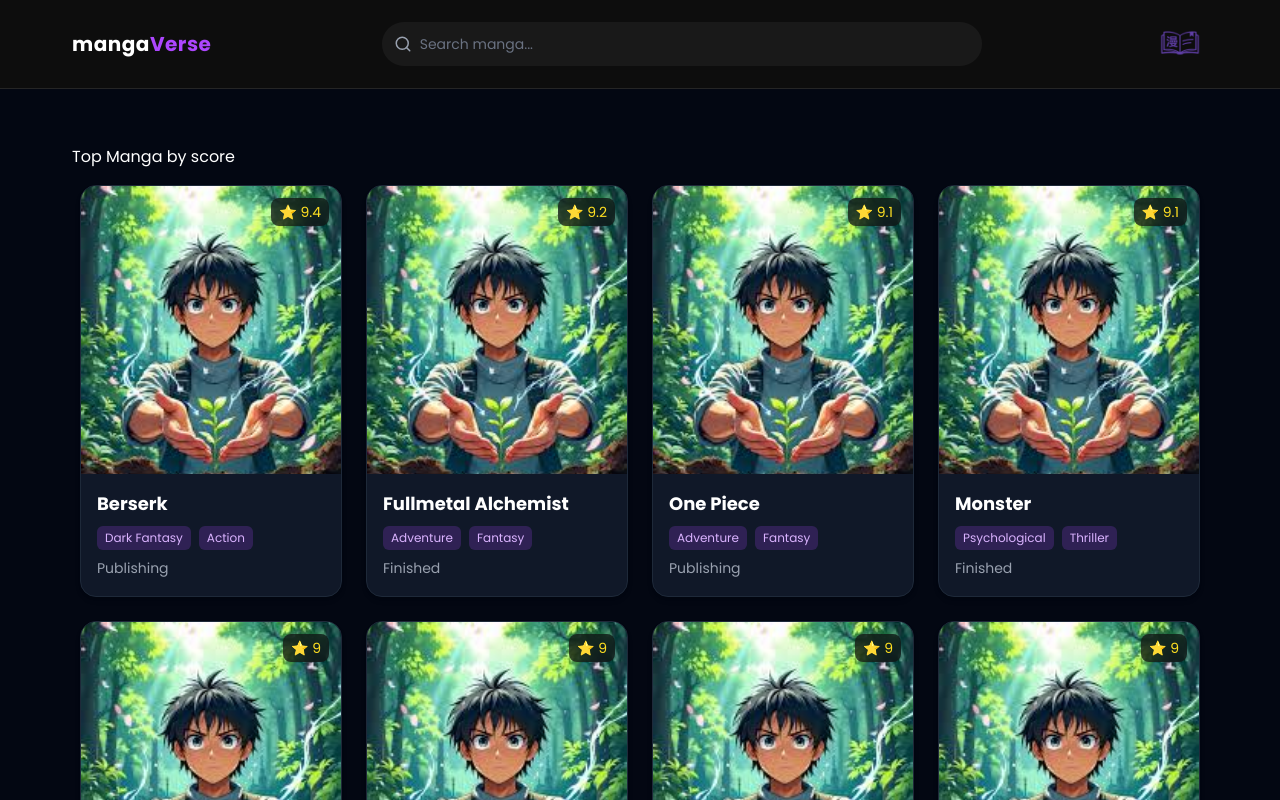
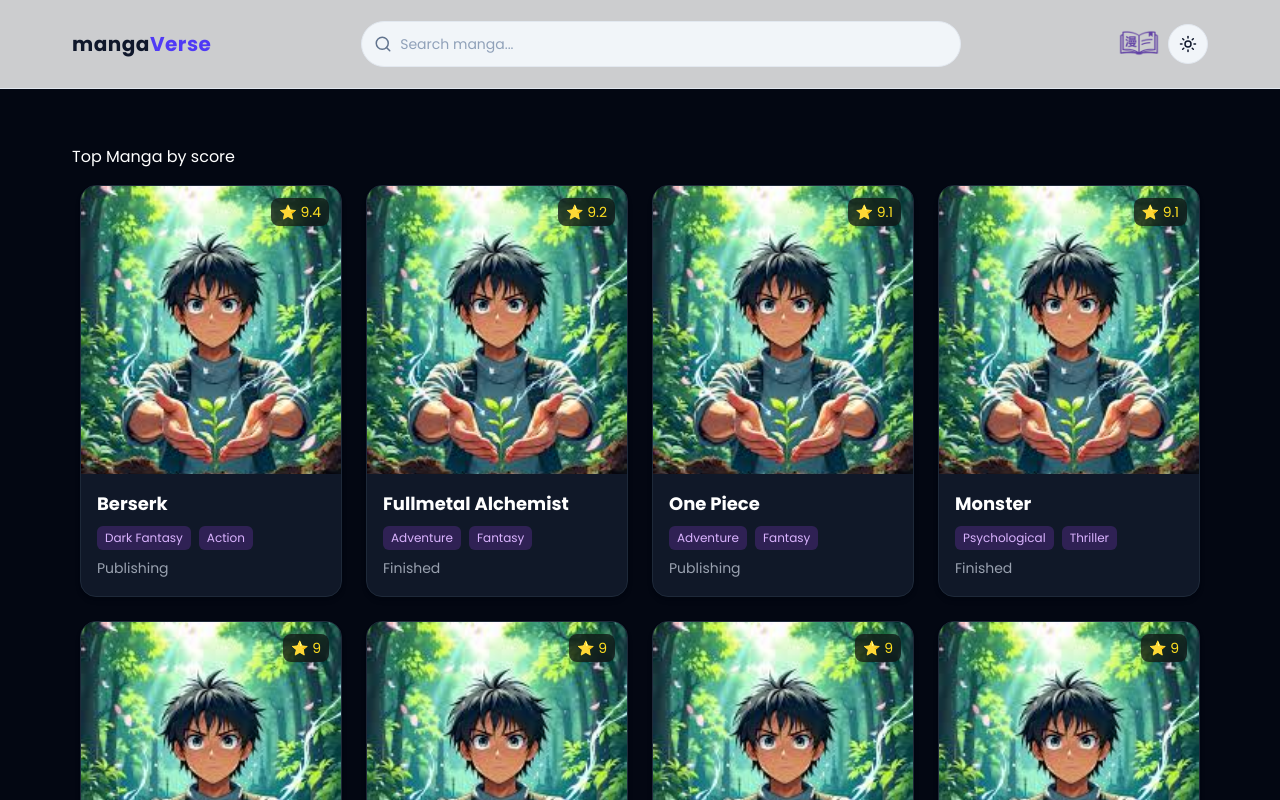
Before and after one commit to 01mehran/mangaVerse, a React (Vite) app: page / in a window 1280 px wide. Shown: the top 800 px of the page. Built offline with nearby package versions, Linux system fonts and the light colour scheme; data requests are answered from the project's data file.

Commit message:
style(header): add light-mode styles

```diff
--- a/src/components/Header.jsx
+++ b/src/components/Header.jsx
@@ -13,7 +13,7 @@ import { useEffect, useState } from "react";
 import Container from "./Container";
 
 // Icons;
-import { Search } from "lucide-react";
+import { Search, Moon, Sun } from "lucide-react";
 
 // Logo;
 import logo from "../assets/logo.png";
@@ -42,60 +42,71 @@ export default function Header() {
   };
 
   return (
-    <header className="w-full border-b border-white/10 bg-black text-white">
+    <header className="sticky top-0 z-50 w-full border-b border-slate-200 bg-white/80 py-4 text-slate-900 backdrop-blur-lg transition-colors duration-300 dark:border-white/10 dark:bg-gray-950/95 dark:text-white">
       <Container>
-        <div className="flex items-center justify-between py-4">
+        <div className="flex items-center justify-between">
           {/* Logo */}
           <Link to="/">
             <article className="text-xl font-bold tracking-wide">
-              <span className="text-white">manga</span>
-              <span className="text-purple-500">Verse</span>
+              <span className="text-slate-900 dark:text-white">manga</span>
+              <span className="text-indigo-600 dark:text-purple-500">
+                Verse
+              </span>
             </article>
           </Link>
 
           {/* Search (desktop) */}
           <form
             onSubmit={handleSearch}
-            className="hidden w-120 items-center rounded-full bg-white/5 px-3 py-3 transition duration-300 focus-within:ring-1 focus-within:ring-purple-400 md:flex lg:w-150"
+            className="hidden w-110 items-center rounded-full border border-slate-200 bg-slate-100 px-3 py-3 transition duration-300 focus-within:ring-2 focus-within:ring-indigo-500 md:flex lg:w-150 dark:border-white/10 dark:bg-white/5 dark:focus-within:ring-purple-400"
           >
-            <button className="transition-scale cursor-pointer duration-300 hover:scale-105">
-              <Search size={18} className="text-gray-400" />
+            <button className="cursor-pointer transition duration-300 hover:scale-105">
+              <Search size={18} className="text-slate-500 dark:text-gray-400" />
             </button>
+
             <input
               type="text"
               placeholder="Search manga..."
-              className={`${isLoading && "pointer-events-none opacity-80"} w-full bg-transparent px-2 text-sm text-white placeholder-gray-500 outline-none`}
+              className={`${isLoading && "pointer-events-none opacity-80"} w-full bg-transparent px-2 text-sm text-slate-900 placeholder-slate-400 outline-none dark:text-white dark:placeholder-gray-500`}
               value={searchQuery}
               onChange={(e) => setSearchQuery(e.target.value)}
               disabled={isLoading}
             />
           </form>
 
-          {/* Right Icons */}
-          <article className="flex items-center gap-4">
+          {/* Right Side */}
+          <article className="flex items-center gap-px">
+            {/* Logo */}
             <div className="w-14">
               <img
                 src={logo}
-                alt={`manga logo`}
+                alt="manga logo"
                 className="h-full w-full object-cover"
               />
             </div>
+
+            {/* Dark Mode Button */}
+            <button className="flex h-10 w-10 cursor-pointer items-center justify-center rounded-full border border-slate-200 bg-slate-100 transition duration-300 hover:scale-105 hover:bg-indigo-100 dark:border-white/10 dark:bg-white/5 dark:hover:bg-white/10">
+              <Moon size={18} className="hidden dark:block" />
+              <Sun size={18} className="block dark:hidden" />
+            </button>
           </article>
         </div>
       </Container>
 
       {/* Mobile Search */}
       <Container>
-        <div className="pb-3 md:hidden">
+        <div className="pt-3 md:hidden">
           <form
             onSubmit={handleSearch}
-            className="flex items-center rounded-full bg-white/5 px-3 py-3 transition duration-300 focus-within:ring-1 focus-within:ring-purple-400"
+            className="flex items-center rounded-full border border-slate-200 bg-slate-100 px-3 py-3 transition duration-300 focus-within:ring-2 focus-within:ring-indigo-500 dark:border-white/10 dark:bg-white/5 dark:focus-within:ring-purple-400"
           >
-            <Search size={18} className="text-gray-400" />
+            <Search size={18} className="text-slate-500 dark:text-gray-400" />
+
             <input
               type="text"
               placeholder="Search manga..."
-              className={` ${isLoading && "pointer-events-none opacity-80"} w-full bg-transparent px-2 text-sm text-white placeholder-gray-500 outline-none`}
+              className={`${isLoading && "pointer-events-none opacity-80"} w-full bg-transparent px-2 text-sm text-slate-900 placeholder-slate-400 outline-none dark:text-white dark:placeholder-gray-500`}
               value={searchQuery}
               onChange={(e) => setSearchQuery(e.target.value)}
               disabled={isLoading}
```
